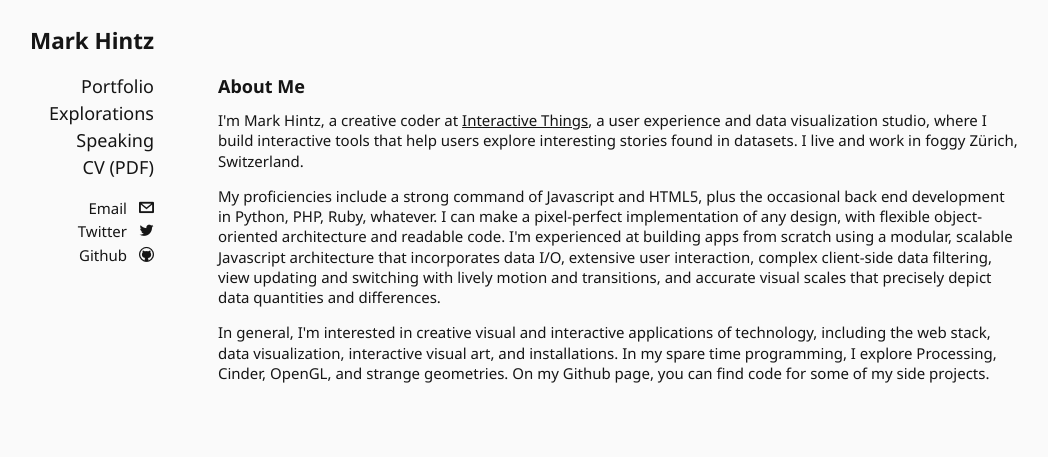
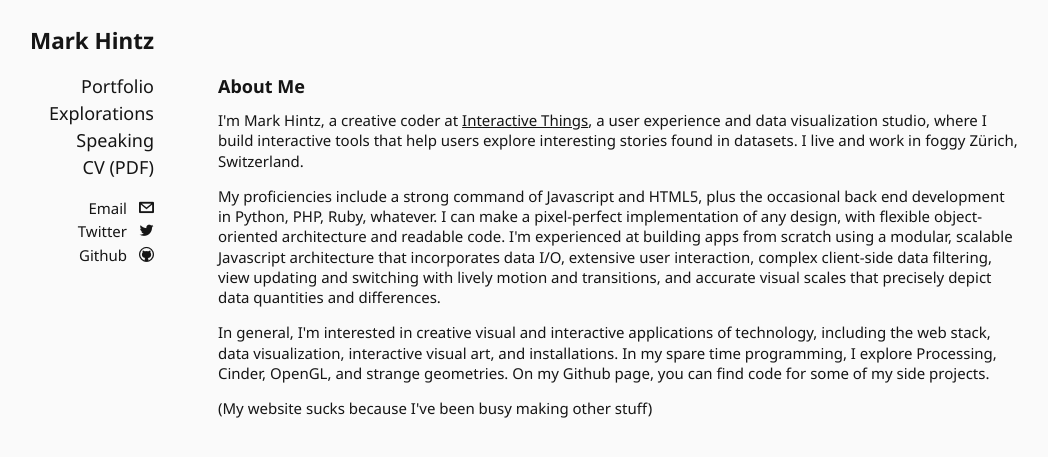
Before and after one commit to mhintz/mhintz.github.io, a Jekyll site: the page built from index.html, in a window 1280 px wide. Shown: the top 457 px of the page, without its empty margins (122-1170 px from the left). Built offline with Jekyll 4.4.1, drawn with Linux system fonts in a browser that asks for light colours; Markdown is read by kramdown in place of the engine named in the settings.

Commit message:
Disclaimer

```diff
--- a/index.html
+++ b/index.html
@@ -14,3 +14,6 @@
 <p>
 	In general, I'm interested in creative visual and interactive applications of technology, including the web stack, data visualization, interactive visual art, and installations. In my spare time programming, I explore Processing, Cinder, OpenGL, and strange geometries. On my Github page, you can find code for some of my side projects.
 </p>
+<p>
+  (My website sucks because I've been busy making other stuff)
+</p>
```
